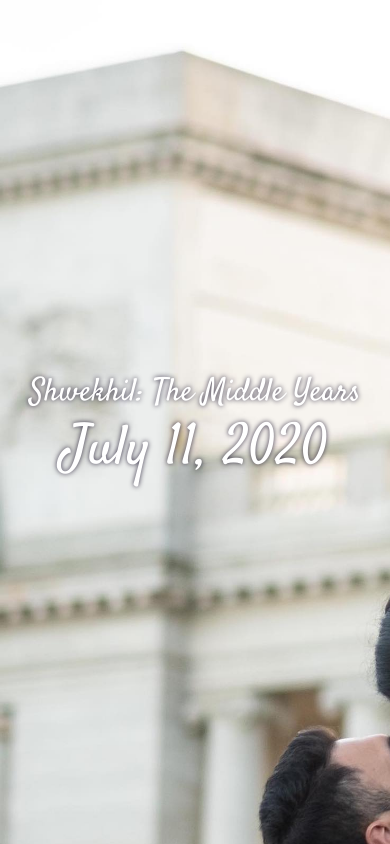
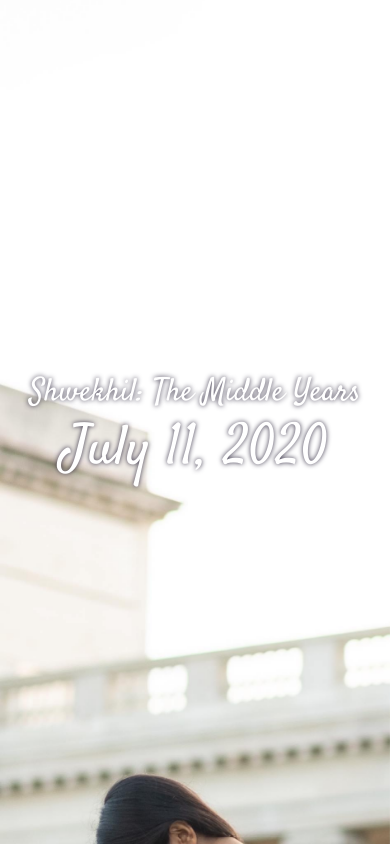
Before and after one commit to elahi-arman/shwekhil.com, a plain HTML site: page index.html in a window 390 px wide. Drawn offline with nearby package versions, Linux system fonts and the light colour scheme; no server answers.

Commit message:
Fixes landing for mobile

```diff
--- a/assets/stylesheets/index.css
+++ b/assets/stylesheets/index.css
@@ -54,6 +54,14 @@ section.half-screen {
     background: url('../images/parallax.jpg');
     background-size: cover;
     height: 200vh;
+}
+
+@media only screen
+and (max-device-width : 812px) {
+    .parallax-background {
+        background: url('../images/parallax-copy.jpg');
+        background-size: cover;
+    }
 }
 
 .rsvp, .accomodations {
```
Also changed, not shown: assets/images/parallax copy.jpg (deleted), assets/images/parallax-copy.jpg (added).
